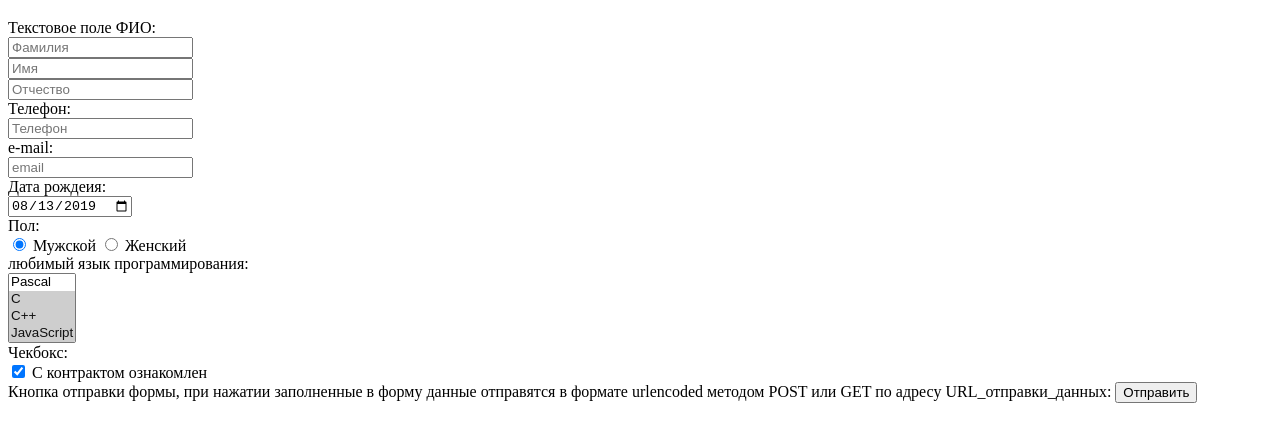
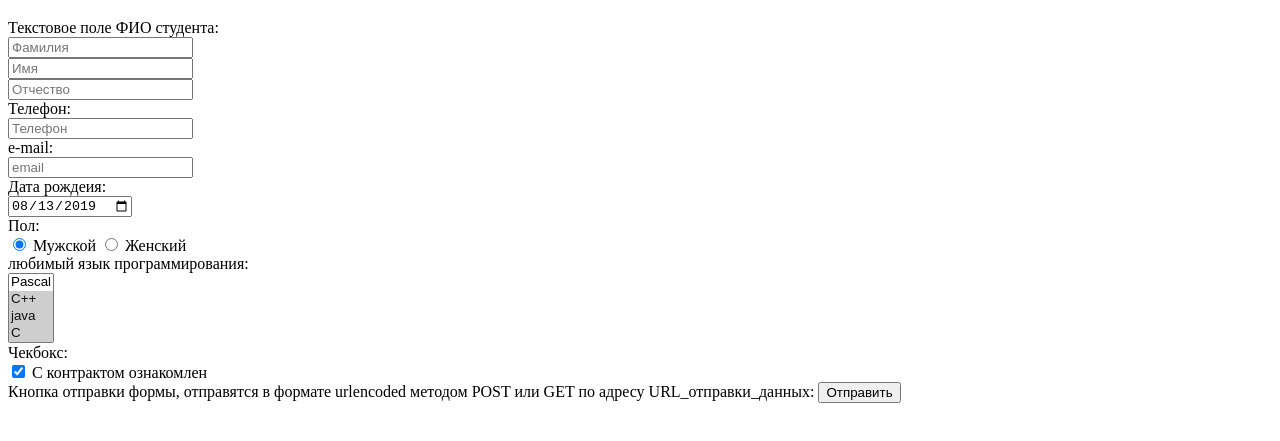
Before and after one commit to student228russia/web, a plain HTML site: page index.html in a window 1280 px wide. Shown: the part 61-502 px from the top of the page. Drawn offline with Linux system fonts and the light colour scheme.

Commit message:
Update index.html

```diff
--- a/index.html
+++ b/index.html
@@ -15,7 +15,7 @@
 
 
       <label>
-        Текстовое поле ФИО:<br />
+        Текстовое поле ФИО студента:<br />
         <input name="field-email"
           type="email"
           placeholder="Фамилия" />
@@ -63,9 +63,9 @@
         <select name="field-name-4[]"
           multiple="multiple">
           <option value="Значение1">Pascal</option>
+          <option value="Значение2" selected="selected">C++</option>
+          <option value="Значение3" selected="selected">java</option>
           <option value="Значение2" selected="selected">C</option>
-          <option value="Значение3" selected="selected">C++</option>
-          <option value="Значение2" selected="selected">JavaScript</option>
           <option value="Значение3" selected="selected">PHP</option>
         </select>
       </label><br />
@@ -77,7 +77,6 @@
         С контрактом ознакомлен</label><br />
 
       Кнопка отправки формы,
-      при нажатии заполненные в форму данные
       отправятся в формате urlencoded методом
       POST или GET по адресу URL_отправки_данных:
       <input type="submit" value="Отправить" />
```
